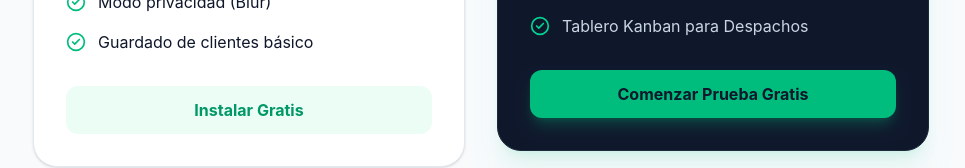
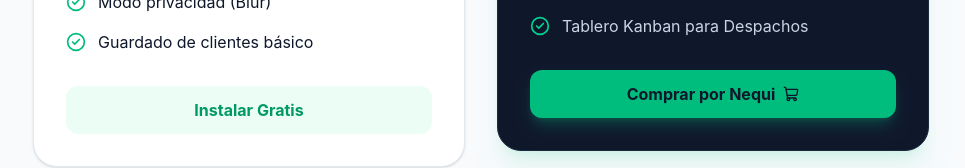
Before and after one commit to marketingdejuan/geniochat-landing, a React (Vite) app: page / in a window 1280 px wide. Shown: the part 1739-1907 px from the top of the page, without its empty margins (159-1124 px from the left). Built offline with nearby package versions, Linux system fonts and the light colour scheme.

Commit message:
Actualizados botones de pago hacia Nequi

```diff
--- a/src/App.jsx
+++ b/src/App.jsx
@@ -103,7 +103,11 @@ function App() {
                 <li className="flex items-center gap-3"><CheckCircle2 className="text-emerald-500" size={20}/> Modo privacidad (Blur)</li>
                 <li className="flex items-center gap-3"><CheckCircle2 className="text-emerald-500" size={20}/> Guardado de clientes básico</li>
               </ul>
-              <button className="w-full py-3 rounded-xl font-bold text-emerald-600 bg-emerald-50 hover:bg-emerald-100 transition-colors">
+              {/* BOTÓN DEL PLAN BÁSICO (Con alerta mientras aprueban la tienda) */}
+              <button
+                onClick={() => alert('Próximamente: El enlace de la Chrome Store estará activo en un par de días. ¡Escríbenos para darte acceso anticipado!')}
+                className="w-full py-3 rounded-xl font-bold text-emerald-600 bg-emerald-50 hover:bg-emerald-100 transition-colors"
+              >
                 Instalar Gratis
               </button>
             </div>
@@ -120,8 +124,12 @@ function App() {
                 <li className="flex items-center gap-3"><CheckCircle2 className="text-emerald-400" size={20}/> Punto de Venta y Carrito</li>
                 <li className="flex items-center gap-3"><CheckCircle2 className="text-emerald-400" size={20}/> Tablero Kanban para Despachos</li>
               </ul>
-              <button className="w-full py-3 rounded-xl font-bold text-slate-900 bg-emerald-500 hover:bg-emerald-400 transition-colors shadow-lg shadow-emerald-500/25">
-                Comenzar Prueba Gratis
+              {/* BOTÓN DIRECTO A WHATSAPP PARA PAGO POR NEQUI */}
+              <button
+                onClick={() => window.open('https://wa.me/573003298899?text=Hola%20Juan,%20vengo%20de%20la%20p%C3%A1gina%20web.%20Quiero%20adquirir%20el%20plan%20Negocios%20Pro%20de%20Geniochat.%20%C2%BFMe%20puedes%20pasar%20tu%20Nequi%3F', '_blank')}
+                className="w-full py-3 rounded-xl font-bold text-slate-900 bg-emerald-500 hover:bg-emerald-400 transition-colors shadow-lg shadow-emerald-500/25 flex justify-center items-center gap-2"
+              >
+                Comprar por Nequi <ShoppingCart size={16} />
               </button>
             </div>
           </div>
```
